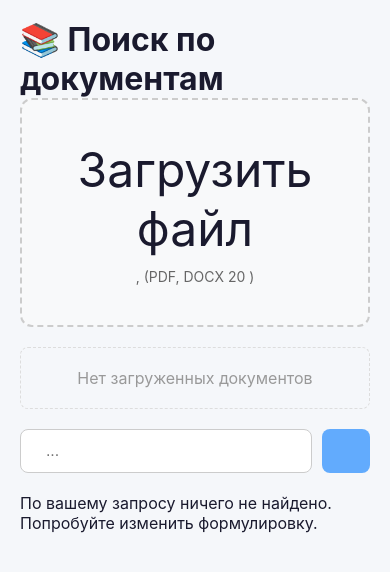
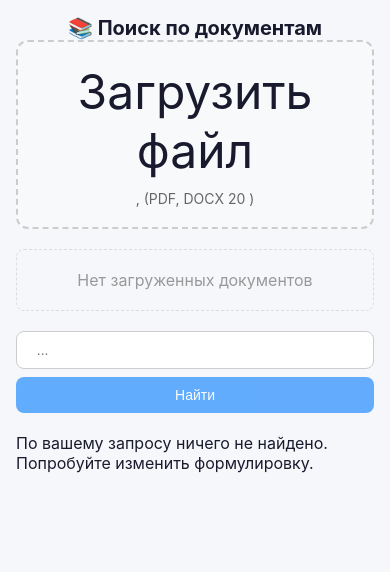
Before and after one commit to orlovaleksandr2404/search-engine-bpi24, a React (Vite) app in the folder frontend/: page / in a window 390 px wide. Shown: the top 572 px of the page. Built offline with nearby package versions, Linux system fonts and the light colour scheme.

Commit message:
добавлен адаптивный дизайн

```diff
--- a/frontend/src/App.tsx
+++ b/frontend/src/App.tsx
@@ -115,7 +115,7 @@ export default function App() {
   };
 
   return (
-    <div style={{ maxWidth: '800px', margin: '0 auto', padding: '20px' }}>
+    <div className="app-container">
       <h1>📚 Поиск по документам</h1>
 
       <UploadZone onFileUpload={handleFileUpload} isUploading={isUploading} />
--- a/frontend/src/components/DocumentList.tsx
+++ b/frontend/src/components/DocumentList.tsx
@@ -47,6 +47,7 @@ export default function DocumentList({ documents }: DocumentListProps) {
         {documents.map((doc) => (
           <div
             key={doc.id}
+            className="document-item"
             style={{
               display: 'flex',
               justifyContent: 'space-between',
--- a/frontend/src/components/SearchBar.tsx
+++ b/frontend/src/components/SearchBar.tsx
@@ -16,7 +16,7 @@ export default function SearchBar({ onSearch, isLoading }: SearchBarProps) {
   };
 
   return (
-    <form onSubmit={handleSubmit} style={{ display: 'flex', gap: '10px', margin: '20px 0' }}>
+    <form className="search-form" onSubmit={handleSubmit} style={{ display: 'flex', gap: '10px', margin: '20px 0' }}>
       <input
         type="text"
         value={query}
@@ -45,7 +45,7 @@ export default function SearchBar({ onSearch, isLoading }: SearchBarProps) {
           opacity: isLoading || !query.trim() ? 0.6 : 1,
         }}
       >
-        {isLoading ? '...' : ''}
+        {isLoading ? 'Поиск...' : 'Найти'}
       </button>
     </form>
   );
--- a/frontend/src/components/SearchResults.tsx
+++ b/frontend/src/components/SearchResults.tsx
@@ -21,6 +21,7 @@ export default function SearchResults({ results, query }: SearchResultsProps) {
       {results.map((result) => (
         <div
           key={result.chunk_id}
+          className="result-card"
           style={{
             border: '1px solid #e0e0e0',
             borderRadius: '12px',
--- a/frontend/src/components/UploadZone.tsx
+++ b/frontend/src/components/UploadZone.tsx
@@ -50,6 +50,7 @@ export default function UploadZone({ onFileUpload, isUploading }: UploadZoneProp
 
   return (
     <div
+      className="upload-zone"
       onDragEnter={handleDragEnter}
       onDragLeave={handleDragLeave}
       onDragOver={handleDragOver}
--- a/frontend/src/index.css
+++ b/frontend/src/index.css
@@ -8,4 +8,117 @@ body {
   font-family: -apple-system, BlinkMacSystemFont, 'Segoe UI', Roboto, sans-serif;
   background: #f5f7fa;
   color: #1a1a2e;
+  padding: 16px;
 }
+
+.app-container {
+  max-width: 1000px;
+  margin: 0 auto;
+  padding: 20px;
+}
+
+@media (max-width: 768px) {
+  body {
+    padding: 12px;
+  }
+
+  .app-container {
+    padding: 12px;
+  }
+
+  h1 {
+    font-size: 24px;
+  }
+
+  /* Карточки результатов */
+  .result-card {
+    padding: 14px !important;
+  }
+
+  .result-card h3 {
+    font-size: 16px;
+  }
+
+  .result-card p {
+    font-size: 14px;
+  }
+}
+
+@media (max-width: 480px) {
+  body {
+    padding: 8px;
+  }
+
+  .app-container {
+    padding: 8px;
+  }
+
+  h1 {
+    font-size: 20px;
+    text-align: center;
+  }
+
+  .search-form {
+    flex-direction: column;
+    gap: 8px !important;
+  }
+
+  .search-form input {
+    padding: 10px 12px !important;
+    font-size: 14px !important;
+    width: 100%;
+  }
+
+  .search-form button {
+    padding: 10px !important;
+    font-size: 14px !important;
+    width: 100%;
+  }
+
+  .upload-zone {
+    padding: 20px 12px !important;
+  }
+
+  .upload-zone h3 {
+    font-size: 16px;
+  }
+
+  .upload-zone p {
+    font-size: 13px;
+  }
+
+  .result-card {
+    padding: 12px !important;
+  }
+
+  .result-card h3 {
+    font-size: 14px;
+  }
+
+  .result-card p {
+    font-size: 13px;
+    line-height: 1.5;
+  }
+
+  .result-card .meta {
+    flex-direction: column;
+    align-items: flex-start !important;
+    gap: 4px;
+  }
+
+  .document-item {
+    flex-direction: column;
+    align-items: flex-start !important;
+    gap: 4px;
+    padding: 10px 12px !important;
+  }
+
+  .document-item span:first-child {
+    font-size: 14px;
+    font-weight: 500;
+  }
+
+  .document-item span:last-child {
+    font-size: 12px;
+  }
+}
```
